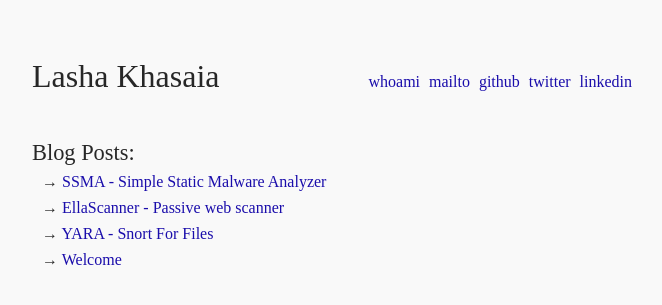
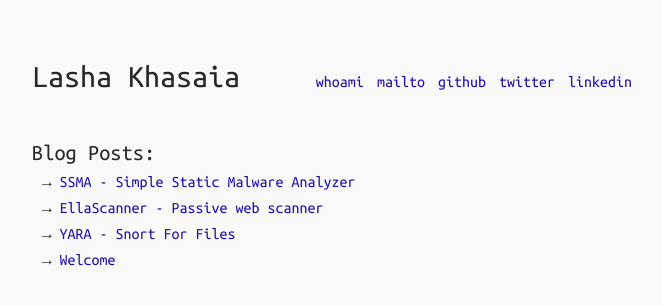
Before and after one commit to programdeveloper/secrary.github.io, a Jekyll site: the page built from index.html, in a window 1280 px wide. Shown: the top 305 px of the page, without its empty margins (308-970 px from the left). Built offline with Jekyll 4.4.1, drawn with Linux system fonts in a browser that asks for light colours.

Commit message:
Update main.scss

```diff
--- a/css/main.scss
+++ b/css/main.scss
@@ -7,7 +7,7 @@
 body {
     color: $color-fg;
     background: $color-bg;
-    font-family: 'The Girl Next Door', cursive;
+    font-family: 'Ubuntu Mono', monospace;
     font-size: 100%;
     font-weight: 400;
 }
```
